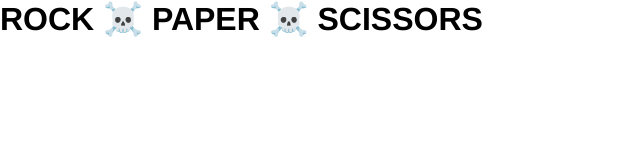
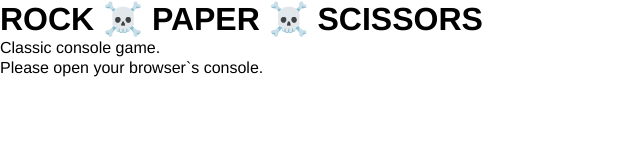
Before and after one commit to Blitzkriegtech/Rock---paper---scissors, a plain HTML site: page index.html in a window 1280 px wide. Shown: the whole page, without its empty margins (0-640 px from the left). Drawn offline with Linux system fonts and the light colour scheme.

Commit message:
Add some elements for small details about the game

```diff
--- a/index.html
+++ b/index.html
@@ -10,7 +10,14 @@
 
     <h1 class="header">ROCK ☠️ PAPER ☠️ SCISSORS</h1>
 
+    <div class="container">
+        <div class="box">
+    <p class="break">Classic console game.</p>
+    <p class="break">Please open your browser`s console.</p>
+
     <script src="main.js"></script>
+        </div>
+    </div>
 </body>
 
 </html>
```
